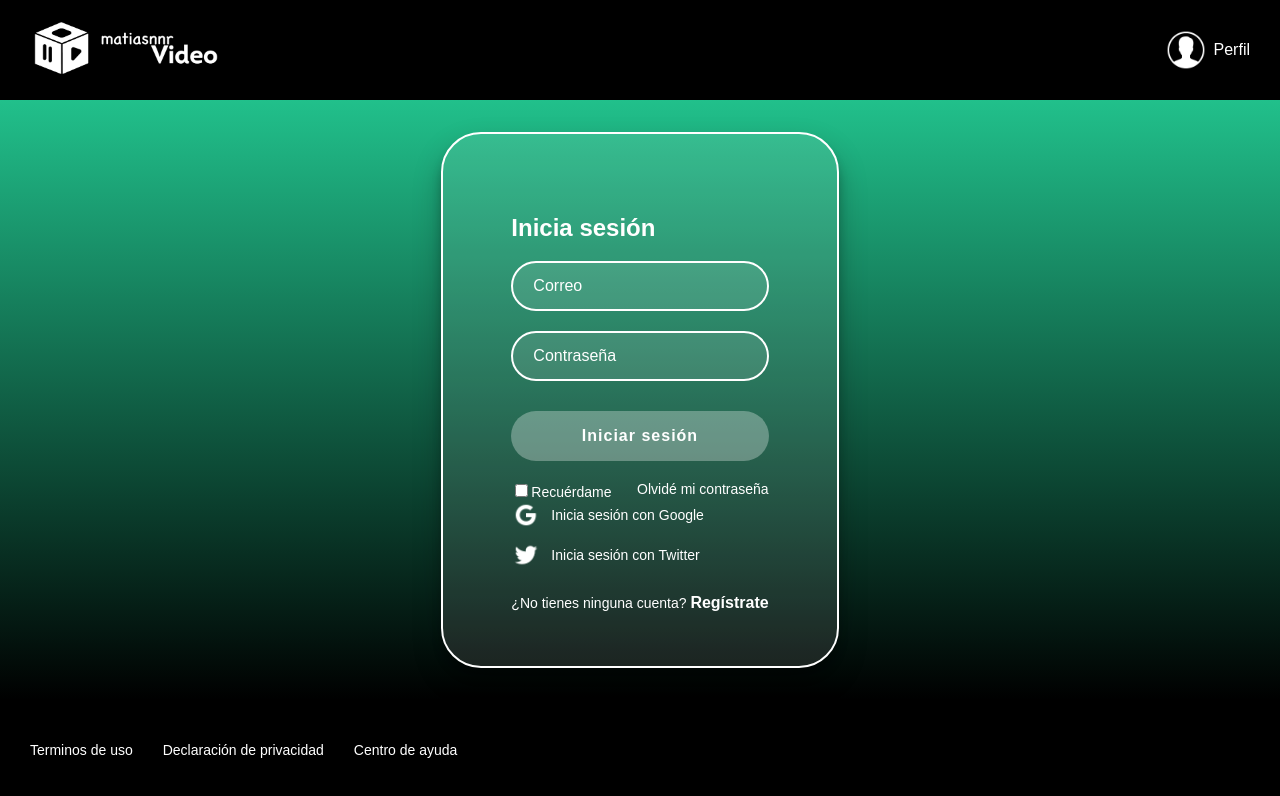
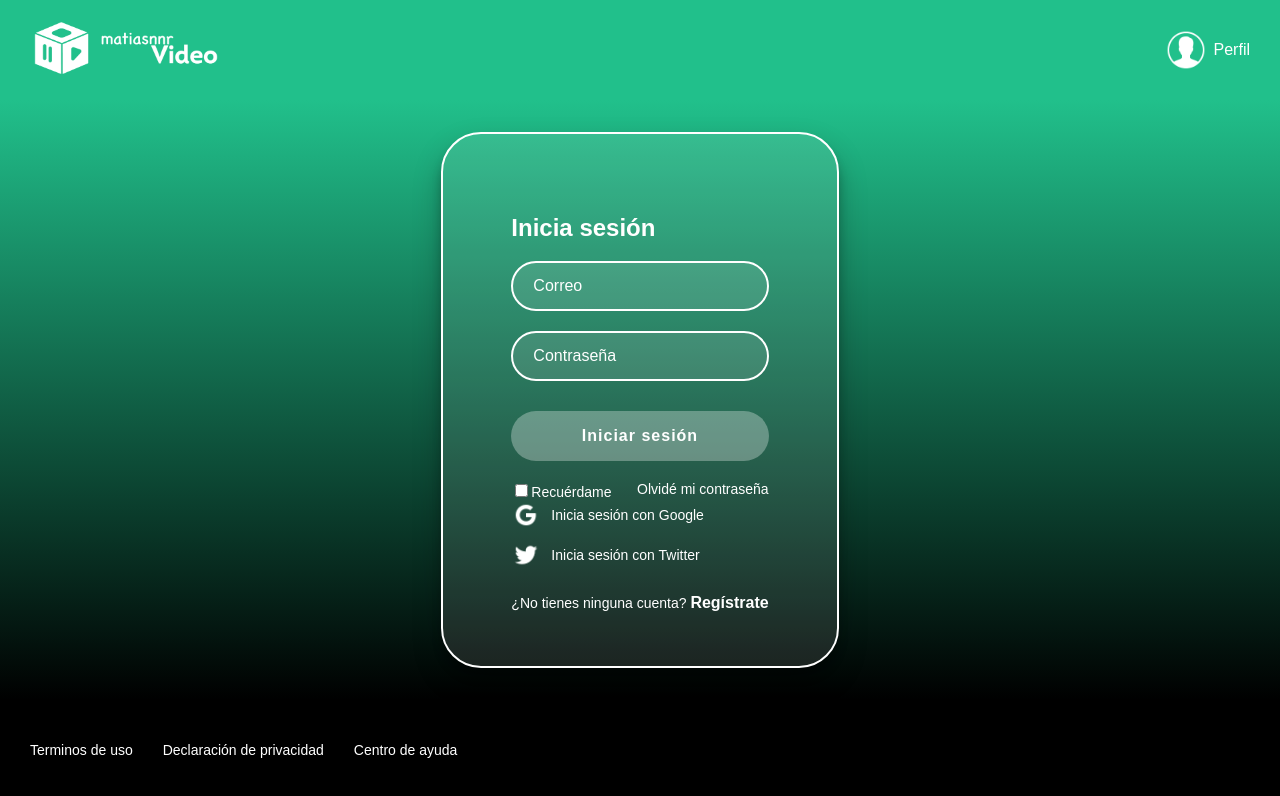
Before and after one commit to matiasnnr/ReactVideoPage, a React app: page /login in a window 1280 px wide. Shown: the top 796 px of the page. Built offline with nearby package versions, Linux system fonts and the light colour scheme; a web font is replaced by a local one.

Commit message:
arreglando header de login y register con classNames

```diff
--- a/package.json
+++ b/package.json
@@ -11,6 +11,7 @@
   "author": "matiasnnr",
   "license": "ISC",
   "dependencies": {
+    "classnames": "^2.2.6",
     "md5": "^2.3.0",
     "prop-types": "^15.7.2",
     "react": "^16.13.1",
--- a/src/assets/styles/components/Header.scss
+++ b/src/assets/styles/components/Header.scss
@@ -7,6 +7,10 @@
     justify-content: space-between;
     top: 0px;
     width: 100%;
+  }
+
+  .isLogin, .isRegister {
+    background-color: #21c08b;
   }
 
   .header__img {
--- a/src/components/Header.jsx
+++ b/src/components/Header.jsx
@@ -1,6 +1,7 @@
 import React from 'react';
 import { connect } from 'react-redux';
 import { Link } from 'react-router-dom';
+import classNames from 'classnames';
 import gravatar from '../utils/gravatar'
 import { logoutRequest } from '../actions/index';
 import '../assets/styles/components/Header.scss';
@@ -9,7 +10,7 @@
 
 const Header = (props) => {
 
-  const { user } = props;
+  const { user, isLogin, isRegister } = props;
   //valida si este objeto tiene más de un elemento. Se usa object.keys() para pasar el objeto a array y poder usar .length
   //para comparar o validar la cantidad de elementos que tiene dentro este objeto.
   const hasUser = Object.keys(user).length > 0;
@@ -18,9 +19,16 @@
     props.logoutRequest({})
   }
 
+  //npm install classnames --save
+  //Se encargará de cambiar la clase y el efecto visual que tiene nuestro header
+  //De esta manera le paso una variable a className que tiene condiciones, que si se cumplen van a mostrar un valor u otro.
+  const headerClass = classNames('header', {
+    isLogin,
+    isRegister,
+  });
 
   return (
-    <header className="header">
+    <header className={ headerClass }>
 
       <Link to="/">
         <img className="header__img" src={logo} alt="Matías Video" />
--- a/src/components/Layout.jsx
+++ b/src/components/Layout.jsx
@@ -4,9 +4,10 @@
 
 const Layout = ({ children }) => (
     <div className="App">
-        <Header/>
+
         { children }
         <Footer/>
+
     </div>
 )
 
--- a/src/containers/Home.jsx
+++ b/src/containers/Home.jsx
@@ -5,12 +5,14 @@
 import Categories from '../components/Categories';
 import Carousel from '../components/Carousel';
 import CarouselItem from '../components/CarouselItem';
+import Header from '../components/Header';
 
 //Ahora que ya está conectado con connect, podemos recibir las propiedades o props en nuestro componente
 const Home = ({ mylist, trends, originals }) => {
 
     return (
         <>
+            <Header />
 
             <Search />
 
@@ -21,9 +23,9 @@
                         {
                             mylist.map(item =>
                                 <CarouselItem
-                                key={item.id}
-                                {...item}
-                                isList
+                                    key={item.id}
+                                    {...item}
+                                    isList
                                 />)
                         }
                     </Carousel>
--- a/src/containers/Login.jsx
+++ b/src/containers/Login.jsx
@@ -5,6 +5,7 @@
 import '../assets/styles/components/Login.scss';
 import googleIcon from '../assets/static/google-icon.png';
 import twitterIcon from '../assets/static/twitter-icon.png';
+import Header from '../components/Header';
 
 const Login = (props) => {
 
@@ -29,24 +30,27 @@
 
 
   return (
+    <>
+
+      <Header isLogin />
       <section className="login">
         <section className="login__container">
           <h2>Inicia sesión</h2>
-        <form className="login__container--form" onSubmit={ handleSumbit }>
+          <form className="login__container--form" onSubmit={handleSumbit}>
 
             <input
               name="email"
               className="input"
               type="text"
               placeholder="Correo"
-            onChange={ handleInput }/>
+              onChange={handleInput} />
 
             <input
               name="password"
               className="input"
               type="password"
               placeholder="Contraseña"
-            onChange={ handleInput }/>
+              onChange={handleInput} />
 
             <button className="button">Iniciar sesión</button>
             <div className="login__container--remember-me">
@@ -63,6 +67,8 @@
           <p className="login__container--register">¿No tienes ninguna cuenta? <Link to="/register">Regístrate</Link></p>
         </section>
       </section>
+
+    </>
   )
 }
 
--- a/src/containers/Register.jsx
+++ b/src/containers/Register.jsx
@@ -3,6 +3,7 @@
 import { Link } from 'react-router-dom';
 import { registerRequest } from '../actions/index';
 import '../assets/styles/components/Register.scss';
+import Header from '../components/Header';
 
 const Register = (props) => {
 
@@ -26,31 +27,33 @@
   }
 
   return (
+    <>
+      <Header isRegister />
       <section className="register">
         <section className="register__container">
           <h2>Regístrate</h2>
-        <form className="register__container--form" onSubmit={ handleSumbit }>
+          <form className="register__container--form" onSubmit={handleSumbit}>
 
             <input
               name="name"
               className="input"
               type="text"
               placeholder="Nombre"
-            onChange={ handleInput } />
+              onChange={handleInput} />
 
             <input
               name="email"
               className="input"
               type="text"
               placeholder="Correo"
-            onChange={ handleInput } />
+              onChange={handleInput} />
 
             <input
               name="password"
               className="input"
               type="password"
               placeholder="Contraseña"
-            onChange={ handleInput } />
+              onChange={handleInput} />
 
             <button className="button">Registrarme</button>
           </form>
@@ -59,6 +62,7 @@
       </Link>
         </section>
       </section>
+    </>
   )
 }
 
```
Also changed, not shown: 1 other file (tests, documents, lock files or other folders). Lines whose indentation alone changed are shown as unchanged.
